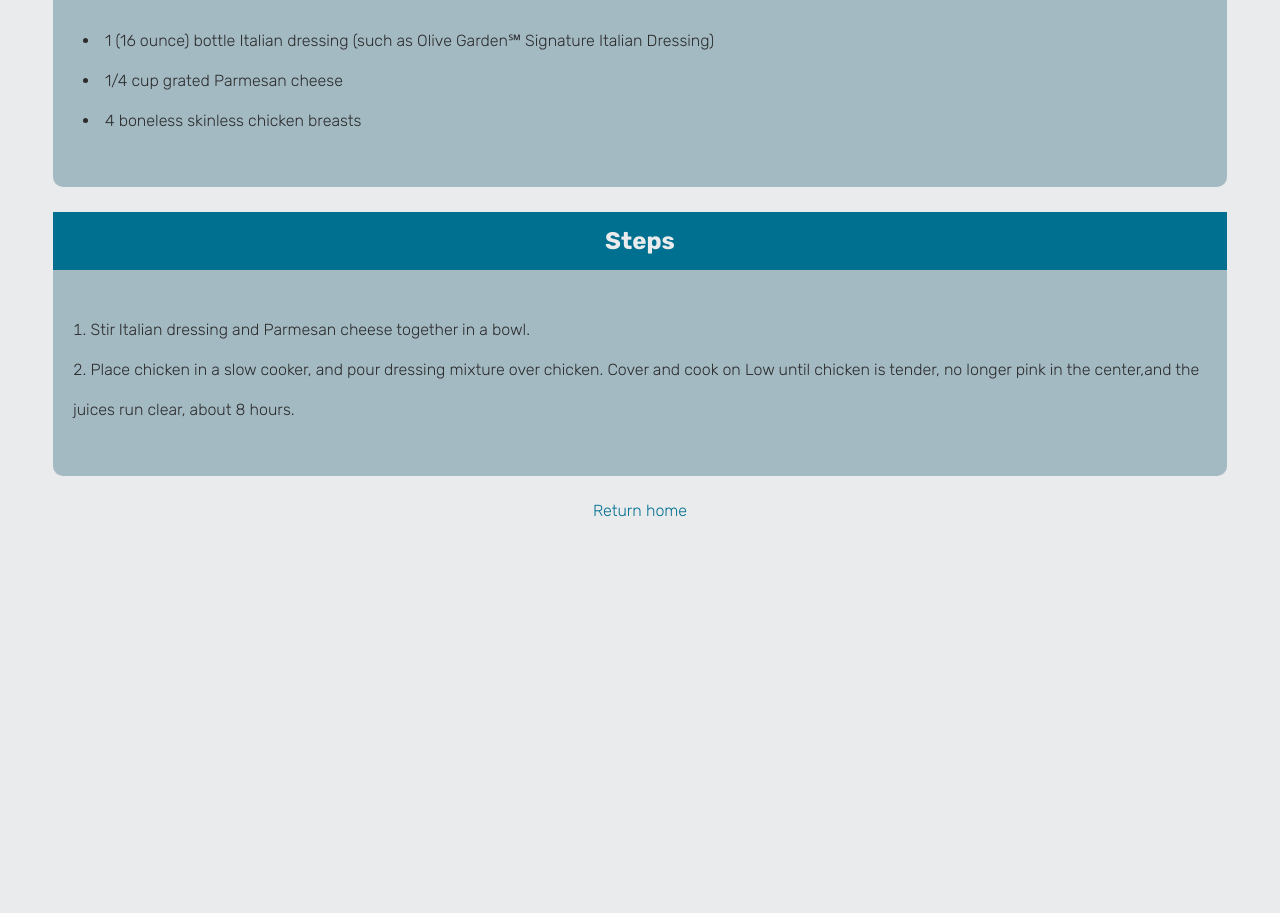
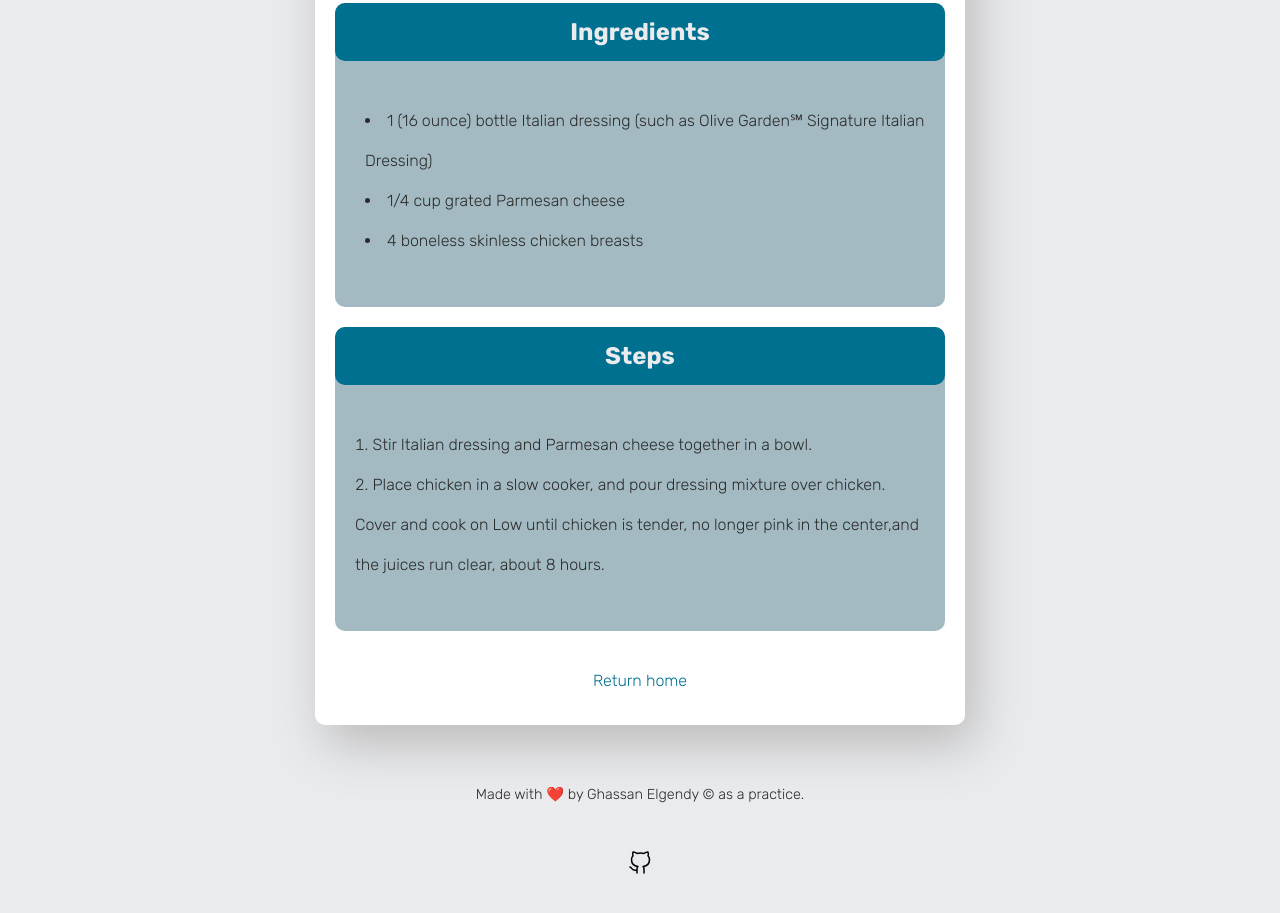
Before and after one commit to ghassanelgendy/odin-recipes, a plain HTML site: page recipes/Crockpot-Italian-Chicken.html in a window 1280 px wide. Shown: the part 789-1702 px from the top of the page. Before the commit the page ends 1337 px from the top, so only its background shows below. Drawn offline with Linux system fonts and the light colour scheme.

Commit message:
Add Footer, Card-Style For The Whole Site
Changed the styling to make it easier to browse on various devices, gave it a card-style with shadow,
 added my GitHub account and my name at the bottom of the page in Footer element.

```diff
--- a/recipes/Crockpot-Italian-Chicken.html
+++ b/recipes/Crockpot-Italian-Chicken.html
@@ -7,6 +7,7 @@
 		<link rel="stylesheet" href="../style.css" />
 	</head>
 	<body>
+		<div class="container">
 			<h1 class="title">Crockpot Italian Chicken</h1>
 			<img
 				class="recipe-img"
@@ -16,16 +17,16 @@
 				<h2 class="main-heading">Description</h2>
 				<p>
 					You only need 3 ingredients for this croc kpot Italian chicken with
-				Italian dressing and Parmesan cheese. Nothing could be easier than this
-				for a weekday meal that's ready when you get home.
+					Italian dressing and Parmesan cheese. Nothing could be easier than
+					this for a weekday meal that's ready when you get home.
 				</p>
 			</div>
 			<div class="card">
 				<h2 class="main-heading">Ingredients</h2>
 				<ul>
 					<li>
-					1 (16 ounce) bottle Italian dressing (such as Olive Garden℠ Signature
-					Italian Dressing)
+						1 (16 ounce) bottle Italian dressing (such as Olive Garden℠
+						Signature Italian Dressing)
 					</li>
 					<li>1/4 cup grated Parmesan cheese</li>
 					<li>4 boneless skinless chicken breasts</li>
@@ -37,11 +38,24 @@
 					<li>Stir Italian dressing and Parmesan cheese together in a bowl.</li>
 					<li>
 						Place chicken in a slow cooker, and pour dressing mixture over
-					chicken. Cover and cook on Low until chicken is tender, no longer pink
-					in the center,and the juices run clear, about 8 hours.
+						chicken. Cover and cook on Low until chicken is tender, no longer
+						pink in the center,and the juices run clear, about 8 hours.
 					</li>
 				</ol>
 			</div>
 			<a class="back" href="../index.html">Return home</a>
+		</div>
+		<footer>
+			<p class="copyrights">
+				Made with ❤️ by Ghassan Elgendy &#169; as a practice.
+			</p>
+			<a href="https://github.com/ghassanelgendy">
+				<img
+					class="social-media"
+					src="../images/github.svg"
+					alt="my github account"
+					title="Visit my Github!" />
+			</a>
+		</footer>
 	</body>
 </html>
--- a/style.css
+++ b/style.css
@@ -24,6 +24,8 @@ body {
 	-ms-border-radius: 6px;
 	-o-border-radius: 6px;
 	margin: 30px;
+	z-index: 2;
+	position: relative;
 }
 ul,
 ol,
@@ -52,7 +54,7 @@ a {
 	color: var(--primary-clr);
 }
 .header-img {
-	width: 20vw;
+	width: 40%;
 	height: auto;
 	display: inline-block;
 }
@@ -64,13 +66,11 @@ a {
 	-ms-border-radius: 10px;
 	-o-border-radius: 10px;
 	width: 400px;
-	margin-top: -50px;
-	z-index: -1;
-	position: relative;
-	margin-left: 170px;
+	margin: 0 auto;
 	padding: 4px;
 	background-color: var(--highlights-clr);
 	border: 5px dotted var(--primary-clr);
+	box-shadow: 8px 8px 3px #bbbbbb;
 }
 .recipe-bg {
 	background-color: rgb(248, 243, 237);
@@ -78,19 +78,48 @@ a {
 .main-heading {
 	background-color: var(--primary-clr);
 	padding: 15px 0px;
+	border-radius: 10px;
+	-webkit-border-radius: 10px;
+	-moz-border-radius: 10px;
+	-ms-border-radius: 10px;
+	-o-border-radius: 10px;
 }
 .back {
 	color: var(--primary-clr);
 	padding: 20px;
+	margin: 15px;
+	display: block;
 }
 
 .card {
-	margin: 25px;
+	margin: 20px;
 	background-color: var(--highlights-clr);
 	padding: 0 0 10px;
-	border-radius: 0 10px 10px;
-	-webkit-border-radius: 0 10px 10px;
-	-moz-border-radius: 0 10px 10px;
-	-ms-border-radius: 0 10px 10px;
-	-o-border-radius: 0 10px 10px;
+	border-radius: 10px 10px;
 }
+.container {
+	max-width: 650px;
+	background-color: white;
+	margin: 0 auto;
+	padding: 0;
+	border-radius: 10px;
+	-webkit-border-radius: 10px;
+	-moz-border-radius: 10px;
+	-ms-border-radius: 10px;
+	-o-border-radius: 10px;
+	overflow: hidden;
+	box-shadow: 10px 20px 50px #bbbbbb;
+}
+footer {
+	margin-top: 30px;
+}
+footer p {
+	margin: 0 auto;
+	display: inline-block;
+	font-size: 0.9rem;
+}
+
+.social-media {
+	display: block;
+	margin: 1rem auto;
+}
```
Also changed, not shown: index.html (+14 -0 lines), recipes/Chimichurri-Chicken-Burgers.html (+18 -4 lines), images/github.svg (added). Lines whose indentation alone changed are shown as unchanged.
